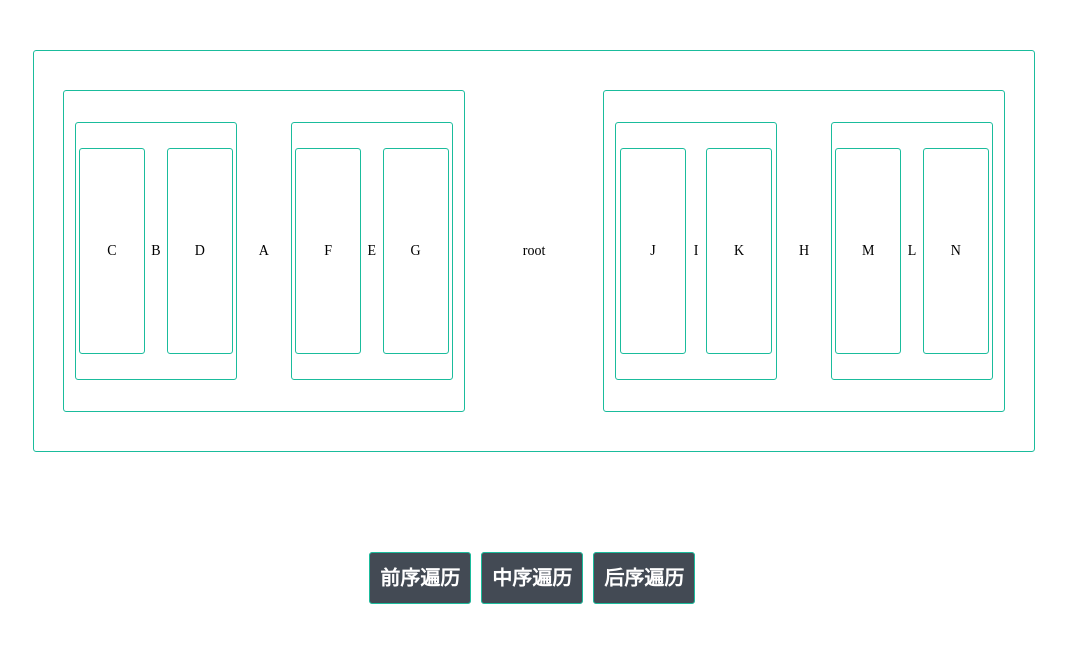
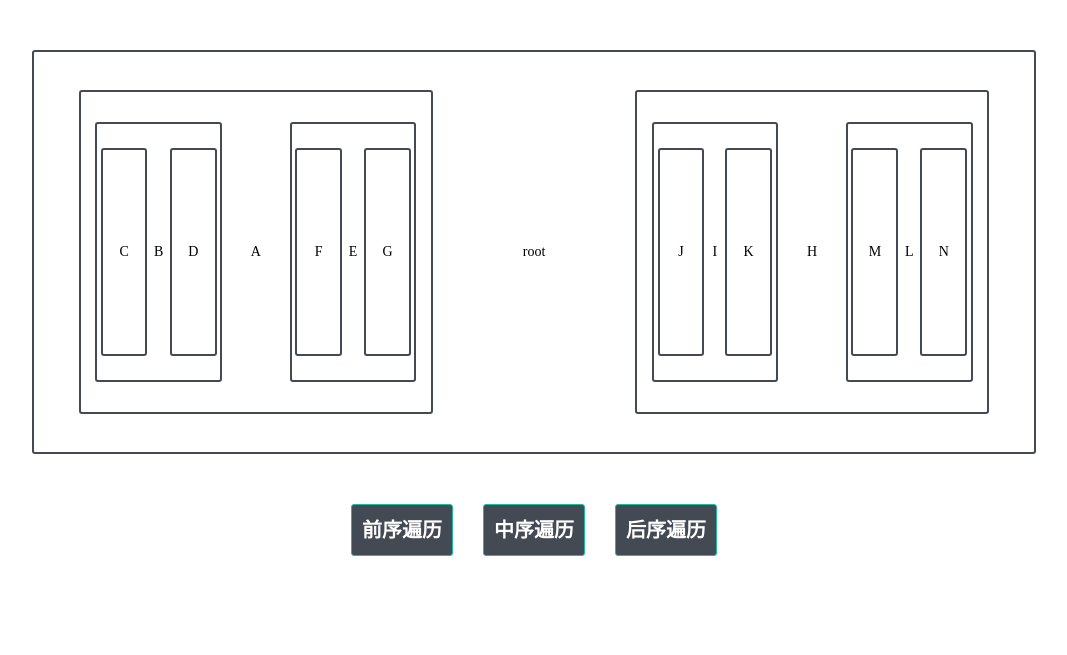
Before and after one commit to HZ-RotatingBlock/IFE_TASK_2_7_1, a plain HTML site: page index.html in a window 1280 px wide. Shown: the whole page, without its empty margins (106-1173 px from the left). Drawn offline with Linux system fonts and the light colour scheme.

Commit message:
index.css updated

```diff
--- a/css/index.css
+++ b/css/index.css
@@ -19,28 +19,34 @@ a{
 .flex_box{
 	display:flex;
 	display:-webkit-flex;
-				width:40%;
+	width:35%;
 	height:80%;
 	align-items:center;
 	justify-content:space-around;
-				border:1px solid #1abc9c;
+	border:2px solid #434A54;
 	border-radius:3px;
+	transition:all 0.5s;
 }
 .root_box{
 	margin:50px auto;
 	width:1000px;
 	height:400px;
 }
+.flex_box:hover{
+	transform:scale(1.1);
+}
+
 /*按钮设置*/
 .btn_container{
 	position:relative;
-				margin:100px auto;
-				width:330px;
-				height:100px;
+	margin:50px auto;
+	width:366px;
+	height:56px;
 }
 .btn{
+	display:inline-block;
 	float:left;
-				margin-right:10px;
+	margin-right:30px;
 	width:100px;
 	height:50px;
 	font-size:20px;
```
Lines whose indentation alone changed are shown as unchanged.
